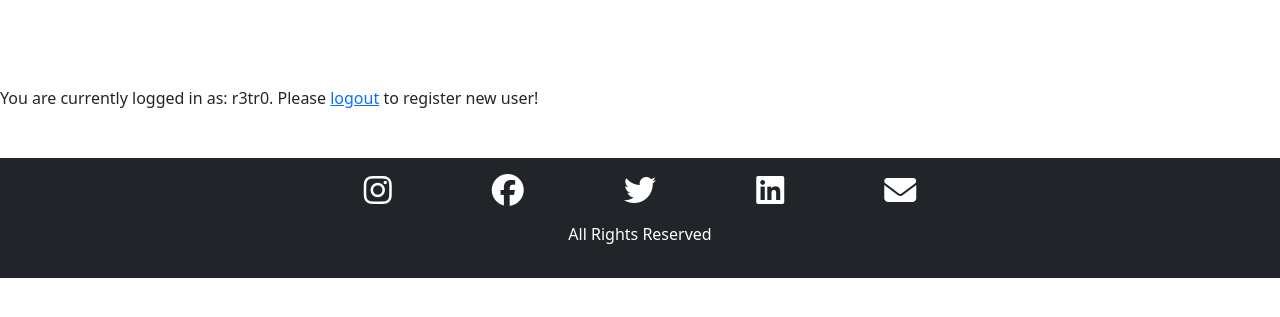
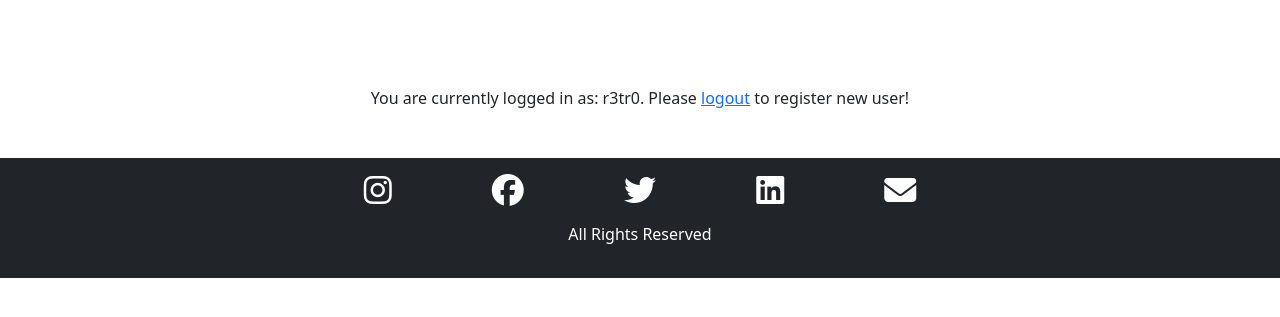
Before and after one commit to RETR0-OS/Ecommerce_Website_Django, a Django app: template members/templates/registration/registration.html in a window 1280 px wide. Shown: the part 58-375 px from the top of the page. Run offline with Django 3.2, Linux system fonts and the light colour scheme; the template is opened without the code that fills it, so the values that code supplies are empty; a user stored in the database is signed in; some libraries are stand-ins or nearby versions.

Commit message:
Update registration.html

```diff
--- a/members/templates/registration/registration.html
+++ b/members/templates/registration/registration.html
@@ -25,7 +25,9 @@
       <br>
     </div>
     {% else %}
-      <p>You are currently logged in as: {{request.user.username}}. Please <a href="{% url 'logout' %}">logout</a> to register new user!</p>
+      <div class="col-md-10 offset-md-1 text-center">
+        <p>You are currently logged in as: {{request.user.username}}. Please <a href="{% url 'logout' %}">logout</a> to register new user!</p>
+      </div>
     {% endif %}
   </section>
 {% endblock %}
```
